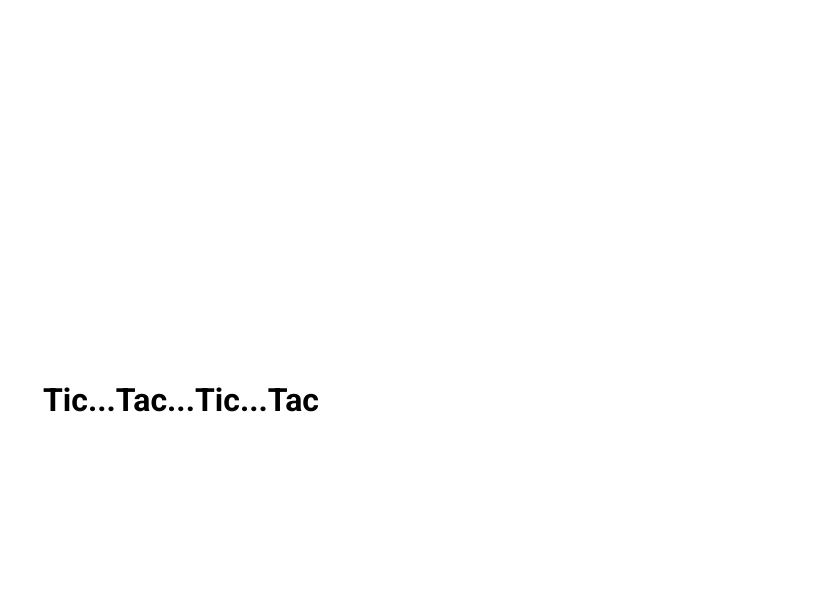
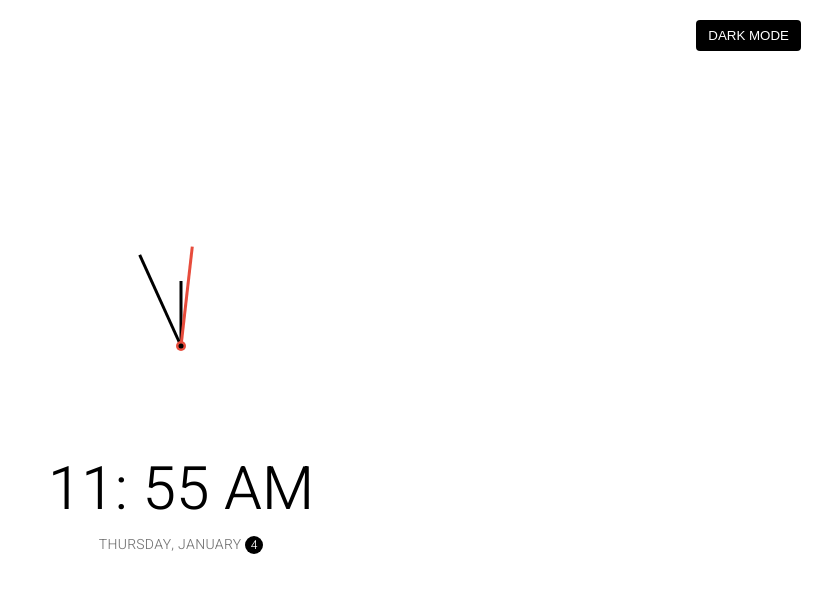
Before and after one commit to WerbethAraujo/small-projects-javascript, a plain HTML site: page themeClock/index.html in a window 1280 px wide. Shown: the whole page, without its empty margins (459-1280 px from the left). Drawn offline with Linux system fonts and the light colour scheme.

Commit message:
feat: theme clock project

```diff
--- a/themeClock/index.html
+++ b/themeClock/index.html
@@ -8,7 +8,19 @@
     <title>Theme Clock</title>
   </head>
   <body>
-    <h1 class="title">Tic...Tac...Tic...Tac</h1>
+    <button class="btn-toggle-mode">Dark Mode</button>
+
+    <div class="clock-container">
+      <div class="clock">
+        <div class="needle hour"></div>
+        <div class="needle minute"></div>
+        <div class="needle seconde"></div>
+        <div class="center-pointer"></div>
+      </div>
+
+      <div class="time"></div>
+      <div class="date"></div>
+    </div>
 
     <script src="./src/script.js"></script>
   </body>
--- a/themeClock/src/script.js
+++ b/themeClock/src/script.js
@@ -1 +1,95 @@
-const title = document.querySelector('.title');
+const hourEl = document.querySelector('.hour');
+const minuteEl = document.querySelector('.minute');
+const secondEl = document.querySelector('.seconde');
+const toggleBtn = document.querySelector('.btn-toggle-mode');
+const dateEL = document.querySelector('.date');
+const timeEl = document.querySelector('.time');
+
+const days = [
+  'Monday',
+  'Tuesday',
+  'Wednesday',
+  'Thursday',
+  'Friday',
+  'Saturdady',
+  'Sunday',
+];
+
+const months = [
+  'January',
+  'February',
+  'March',
+  'April',
+  'May',
+  'June',
+  'July',
+  'August',
+  'September',
+  'October',
+  'November',
+  'December',
+];
+
+toggleBtn.addEventListener('click', (e) => {
+  const html = document.querySelector('html');
+
+  if (html.classList.contains('dark')) {
+    html.classList.remove('dark');
+    e.target.innerHTML = 'Dark Mode';
+  } else {
+    html.classList.add('dark');
+    e.target.innerHTML = 'Light Mode';
+  }
+});
+
+function setTimeOfClock() {
+  const time = new Date();
+
+  const month = time.getMonth();
+  const hours = time.getHours();
+  const hourForClock = hours % 12;
+  const minutes = time.getMinutes();
+  const seconds = time.getSeconds();
+  const date = time.getDate();
+  const day = time.getDay();
+
+  const ampm = hourForClock > 12 ? 'PM' : 'AM';
+
+  hourEl.style.transform = `translate(-50%, -100%) rotate(${scale(
+    hourForClock,
+    0,
+    11,
+    0,
+    360
+  )}deg)`;
+
+  minuteEl.style.transform = `translate(-50%, -100%) rotate(${scale(
+    minutes,
+    0,
+    59,
+    0,
+    360
+  )}deg)`;
+
+  secondEl.style.transform = `translate(-50%, -100%) rotate(${scale(
+    seconds,
+    0,
+    59,
+    0,
+    360
+  )}deg)`;
+
+  timeEl.innerHTML = `${hourForClock}: ${
+    minutes < 10 ? `0${minutes}` : minutes
+  } ${ampm}`;
+
+  dateEL.innerHTML = `${days[day]}, ${months[month]} <span class="circle">${date}</span>`;
+}
+
+const scale = (num, in_min, in_max, out_min, out_max) => {
+  return ((num - in_min) * (out_max - out_min)) / (in_max - in_min) + out_min;
+};
+
+setTimeOfClock();
+
+setInterval(setTimeOfClock, 1000);
--- a/themeClock/src/style/style.css
+++ b/themeClock/src/style/style.css
@@ -1,16 +1,141 @@
-@import url('https://fonts.googleapis.com/css2?family=Roboto:wght@400;700&display=swap');
-
+@import url('https://fonts.googleapis.com/css?family=Heebo:300&display=swap');
 * {
   box-sizing: border-box;
 }
 
+:root {
+  --primary-color: #000;
+  --secondary-color: #fff;
+}
+
+html {
+  transition: all 0.5s ease-in;
+}
+
+html.dark {
+  --primary-color: #fff;
+  --secondary-color: #333;
+}
+
+html.dark {
+  background-color: #111;
+  color: var(--primary-color);
+}
+
 body {
-  font-family: 'Roboto', sans-serif;
+  font-family: 'Heebo', sans-serif;
   display: flex;
-  flex-direction: column;
   align-items: center;
   justify-content: center;
   height: 100vh;
   margin: 0;
-  padding: 0;
+  overflow: hidden;
 }
+
+.btn-toggle-mode {
+  position: absolute;
+  background-color: var(--primary-color);
+  color: var(--secondary-color);
+  top: 20px;
+  right: 20px;
+  padding: 8px 12px;
+  border: none;
+  border-radius: 4px;
+  cursor: pointer;
+  text-transform: uppercase;
+  transition: opacity 0.3s ease-in;
+}
+
+.btn-toggle-mode:hover {
+  opacity: 0.8;
+}
+
+.btn-toggle-mode:focus {
+  outline: none;
+}
+
+.clock-container {
+  display: flex;
+  flex-direction: column;
+  justify-content: space-between;
+  align-items: center;
+}
+.clock {
+  position: relative;
+  width: 200px;
+  height: 200px;
+}
+
+.needle {
+  background-color: var(--primary-color);
+  position: absolute;
+  left: 50%;
+  top: 50%;
+  height: 65px;
+  width: 3px;
+  transform-origin: bottom center;
+  transition: all 0.5s ease-in;
+}
+
+.needle.hour {
+  transform: translate(-50%, -100%) rotate(0deg);
+}
+
+.needle.minute {
+  transform: translate(-50%, -100%) rotate(0deg);
+  height: 100px;
+}
+
+.needle.seconde {
+  transform: translate(-50%, -100%) rotate(0deg);
+  height: 100px;
+  background-color: #e74c3c;
+}
+
+.center-pointer {
+  background-color: #e74c3c;
+  position: absolute;
+  top: 50%;
+  left: 50%;
+  height: 10px;
+  width: 10px;
+  transform: translate(-50%, -50%);
+  border-radius: 50%;
+}
+
+.center-pointer::after {
+  content: '';
+  background-color: var(--primary-color);
+  position: absolute;
+  top: 50%;
+  left: 50%;
+  height: 5px;
+  width: 5px;
+  transform: translate(-50%, -50%);
+  border-radius: 50%;
+}
+
+.time {
+  font-size: 60px;
+}
+
+.date {
+  color: #777;
+  font-size: 14px;
+  text-transform: uppercase;
+  letter-spacing: 0.3px;
+}
+
+.date .circle {
+  background-color: var(--primary-color);
+  color: var(--secondary-color);
+  height: 18px;
+  width: 18px;
+  border-radius: 50%;
+  display: inline-flex;
+  justify-content: center;
+  align-items: center;
+  font-size: 12px;
+  line-height: 18px;
+  transition: all 0.5s ease-in;
+}
```
